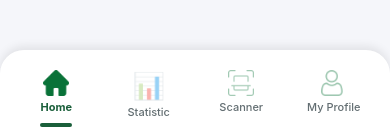
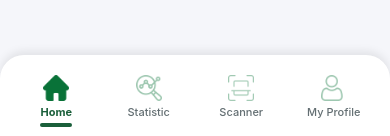
Before and after one commit to hari7345/cattle-quarantine, a React Native app: screen /Dashboard in a window 390 px wide. Shown: the part 705-841 px from the top of the page. Built offline with nearby package versions, Linux system fonts and the light colour scheme.

Commit message:
icons added

```diff
--- a/screens/Dashboard.js
+++ b/screens/Dashboard.js
@@ -19,6 +19,8 @@ import HomeActive from "../assets/icons/homefilled.png";
 import Profile from "../assets/icons/profile.png";
 import ProfileActive from "../assets/icons/profilefilled.png";
 import Scanner from "../assets/icons/scanner.png";
+import Statistic from "../assets/icons/statistics.png";
+import StatisticActive from "../assets/icons/statisticsfilled.png";
 const { width, height } = Dimensions.get("window");
 
 export default function Dashboard({ navigation }) {
@@ -345,15 +347,13 @@ export default function Dashboard({ navigation }) {
             style={styles.navItem}
             onPress={() => setSelectedTab("Statistic")}
           >
-            <Text
-              style={
-                selectedTab === "Statistic"
-                  ? styles.navItemIconActive
-                  : styles.navItemIcon
-              }
-            >
-              📊
-            </Text>
+            <Image
+              source={selectedTab === "Statistic" ? StatisticActive : Statistic}
+              style={[
+                styles.navIcon,
+                selectedTab !== "Statistic" && styles.navIconInactive,
+              ]}
+            />
             <Text
               style={
                 selectedTab === "Statistic"
```
Also changed, not shown: assets/icons/statistics.png (added), assets/icons/statisticsfilled.png (added).
